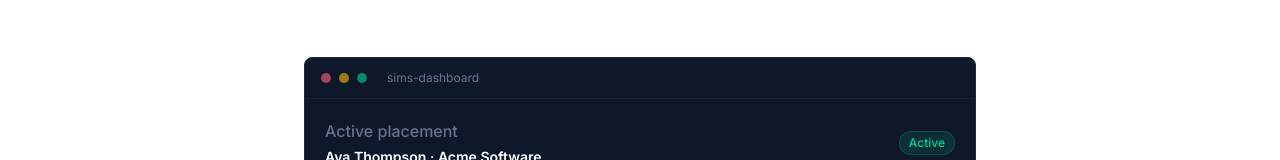
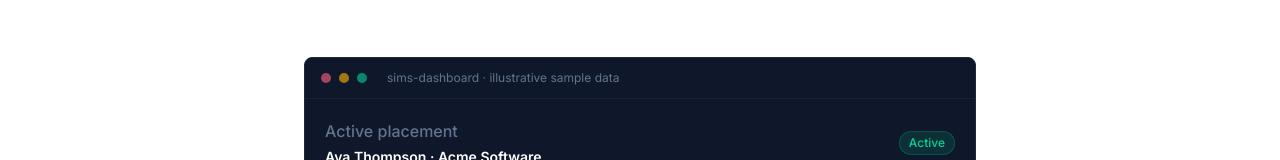
Before and after one commit to tombawo128/SIMS, a React (Vite) app in the folder apps/web/: page / in a window 1280 px wide. Shown: the part 416-576 px from the top of the page. Built offline with nearby package versions, Linux system fonts and the light colour scheme; no server answers.

Commit message:
Label landing page dashboard preview as illustrative sample data

```diff
--- a/apps/web/src/pages/Landing.tsx
+++ b/apps/web/src/pages/Landing.tsx
@@ -192,7 +192,7 @@ export function Landing() {
                 <span className='landing-h-25-1' />
                 <span className='landing-h-25-2' />
                 <span className='landing-h-25-3' />
-                <span className='landing-ml-3-1'>sims-dashboard</span>
+                <span className='landing-ml-3-1'>sims-dashboard · illustrative sample data</span>
               </div>
 
               <div className='landing-p-5-1'>
```
